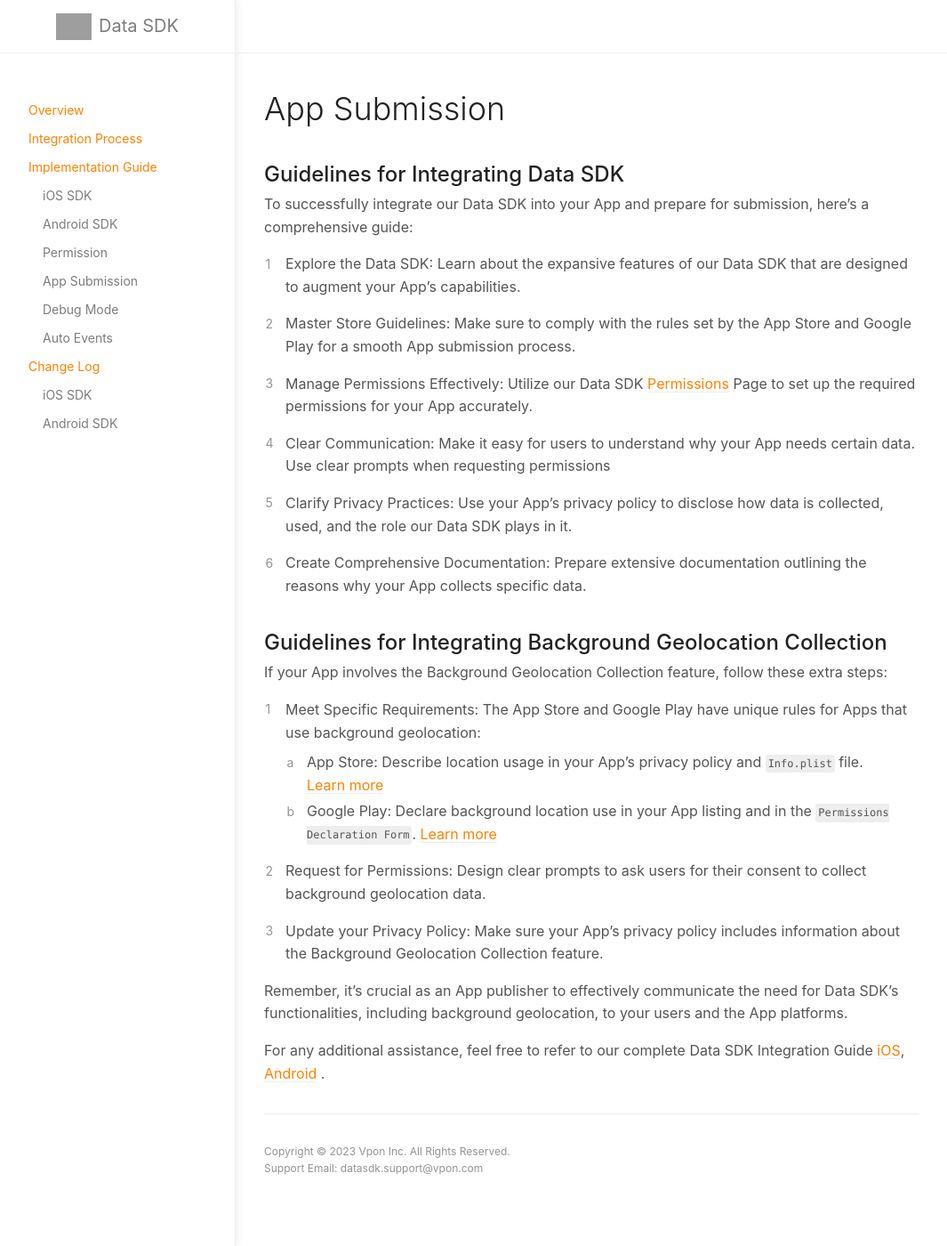
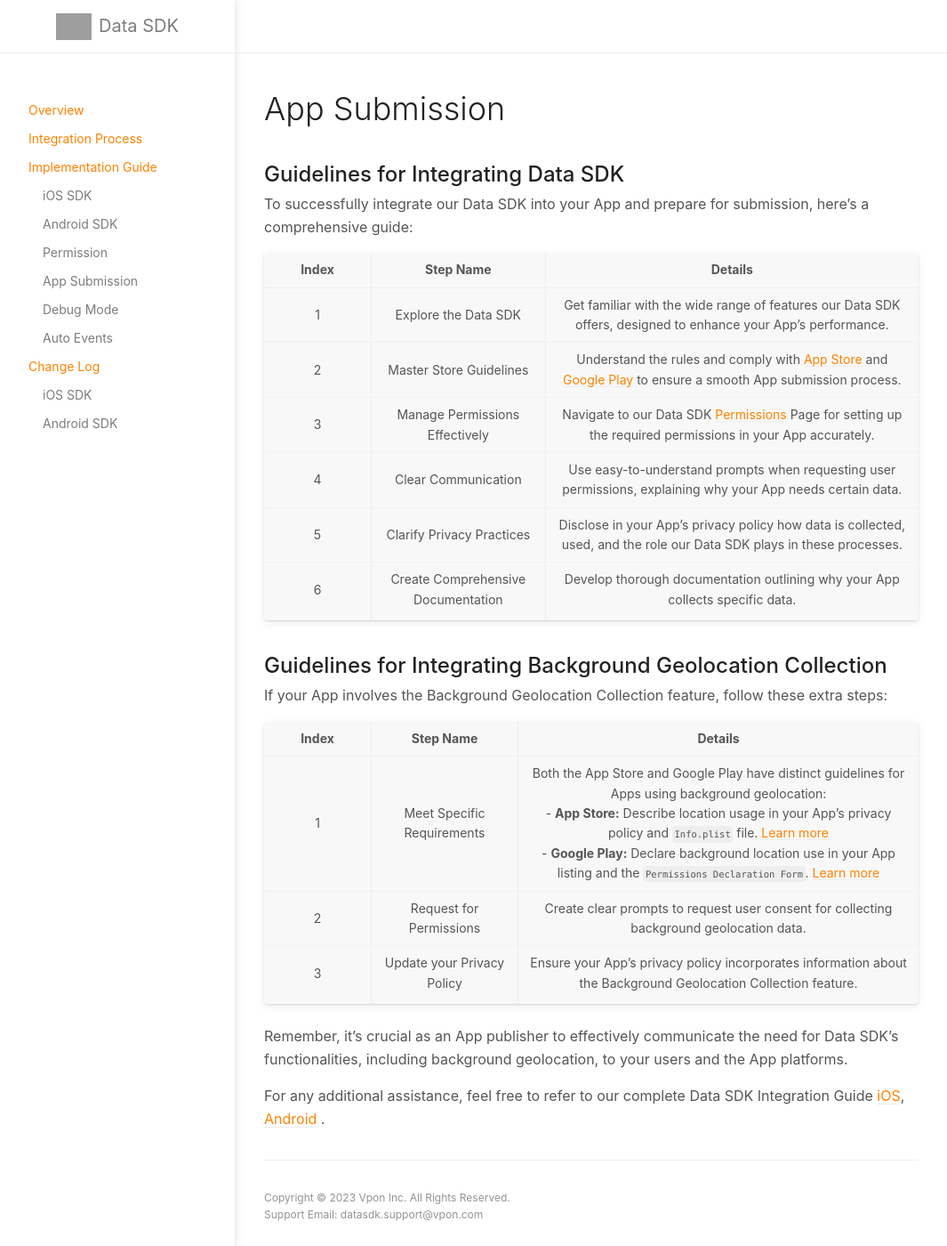
Before and after one commit to vpon-data/data-sdk, a Jekyll site: the page built from docs/AppSubmission.md, in a window 1280 px wide and 1400 px high. Shown: the whole window at 89% size, without its empty margins (107-1172 px from the left). Built offline with Jekyll 4.4.1, drawn with Linux system fonts in a browser that asks for light colours; grey boxes are pictures that could not be loaded.

Commit message:
Update App Submission

```diff
--- a/docs/AppSubmission.md
+++ b/docs/AppSubmission.md
@@ -13,28 +13,26 @@ lang:           "en"
 
 To successfully integrate our Data SDK into your App and prepare for submission, here's a comprehensive guide:
 
-1. Explore the Data SDK: Learn about the expansive features of our Data SDK that are designed to augment your App's capabilities.
+| **Index** | **Step Name** | **Details** |
+|:--------:|:-------------:|:-------------:|
+|1| Explore the Data SDK | Get familiar with the wide range of features our Data SDK offers, designed to enhance your App's performance.|
+|2| Master Store Guidelines | Understand the rules and comply with [App Store](https://developer.apple.com/app-store/review/guidelines/) and [Google Play](https://play.google.com/about/developer-content-policy/) to ensure a smooth App submission process.|
+|3| Manage Permissions Effectively | Navigate to our Data SDK [Permissions](./docs/Permission.md) Page for setting up the required permissions in your App accurately.|
+|4| Clear Communication | Use easy-to-understand prompts when requesting user permissions, explaining why your App needs certain data.|
+|5| Clarify Privacy Practices | Disclose in your App's privacy policy how data is collected, used, and the role our Data SDK plays in these processes.|
+|6| Create Comprehensive Documentation | Develop thorough documentation outlining why your App collects specific data.|
 
-2. Master Store Guidelines: Make sure to comply with the rules set by the App Store and Google Play for a smooth App submission process.
-
-3. Manage Permissions Effectively: Utilize our Data SDK [Permissions]({% link docs/Permission.md %})  Page to set up the required permissions for your App accurately.
-
-4. Clear Communication: Make it easy for users to understand why your App needs certain data. Use clear prompts when requesting permissions
-
-5. Clarify Privacy Practices: Use your App's privacy policy to disclose how data is collected, used, and the role our Data SDK plays in it.
-
-6. Create Comprehensive Documentation: Prepare extensive documentation outlining the reasons why your App collects specific data.
 
 ## Guidelines for Integrating Background Geolocation Collection
 If your App involves the Background Geolocation Collection feature, follow these extra steps:
 
-1. Meet Specific Requirements: The App Store and Google Play have unique rules for Apps that use background geolocation:
-    1. App Store: Describe location usage in your App's privacy policy and `Info.plist` file. [Learn more](https://developer.apple.com/documentation/corelocation/handling_location_updates_in_the_background)
-    2. Google Play: Declare background location use in your App listing and in the `Permissions Declaration Form`. [Learn more](https://support.google.com/googleplay/android-developer/answer/9799150?hl=en)
+| **Index** | **Step Name** | **Details** |
+|:--------:|:-------------:|:-------------:|
+|1| Meet Specific Requirements | Both the App Store and Google Play have distinct guidelines for Apps using background geolocation:<br>   - **App Store:** Describe location usage in your App's privacy policy and `Info.plist` file. [Learn more](https://developer.apple.com/documentation/corelocation/handling_location_updates_in_the_background)<br>  - **Google Play:** Declare background location use in your App listing and the `Permissions Declaration Form`. [Learn more](https://support.google.com/googleplay/android-developer/answer/9799150?hl=en)|
+|2| Request for Permissions | Create clear prompts to request user consent for collecting background geolocation data.|
+|3| Update your Privacy Policy | Ensure your App's privacy policy incorporates information about the Background Geolocation Collection feature.|
 
-2. Request for Permissions: Design clear prompts to ask users for their consent to collect background geolocation data.
 
-3. Update your Privacy Policy: Make sure your App's privacy policy includes information about the Background Geolocation Collection feature.
 
 Remember, it's crucial as an App publisher to effectively communicate the need for Data SDK's functionalities, including background geolocation, to your users and the App platforms.
 
```
